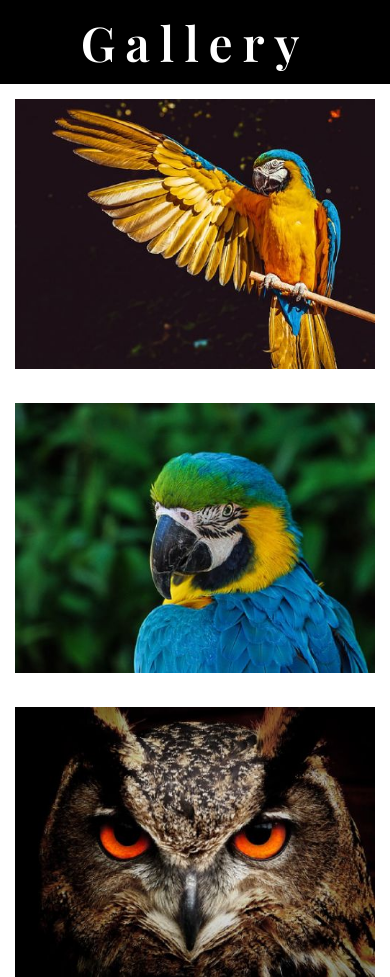
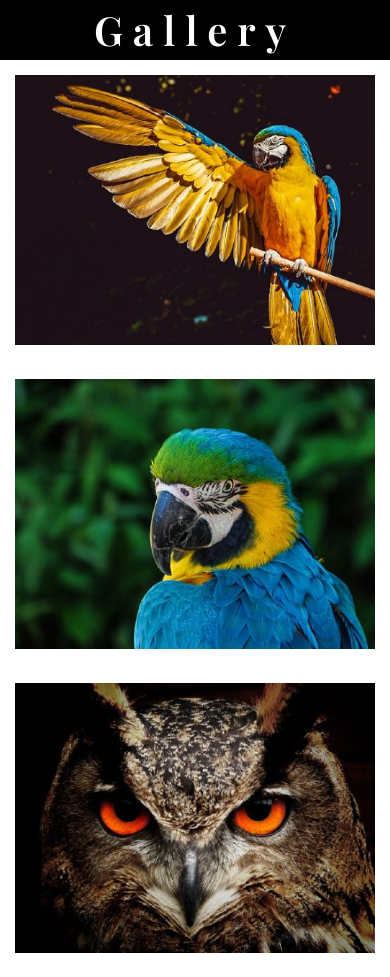
Before and after one commit to mczekajski/css-gallery, a plain HTML site: page index.html in a window 390 px wide. Shown: the top 977 px of the page. Drawn offline with nearby package versions, Linux system fonts and the light colour scheme.

Commit message:
Fix CSS - header visibility on mobile

```diff
--- a/css/style.css
+++ b/css/style.css
@@ -13,9 +13,9 @@ body {
 h1 {
     font-family: 'Playfair Display', serif;
     font-size: 3em;
-    flex-basis: 10vh;
+    flex-basis: 1.5em;
     text-align: center;
-    line-height: 10vh;
+    line-height: 1.5em;
     background-color: #000;
     color: white;
     letter-spacing: 10px;
@@ -48,12 +48,18 @@ section a img:hover {
         flex-basis: 50%;
         padding: 50px;
     }
+    h1 {
+        font-size: 3em;
+    }
 }
 
 @media (max-width: 1024px) {
     section>a {
         flex-basis: 50%;
         padding: 30px;
+    }
+    h1 {
+        font-size: 3em;
     }
 }
 
@@ -62,11 +68,17 @@ section a img:hover {
         flex-basis: 50%;
         padding: 15px;
     }
+    h1 {
+        font-size: 2.5em;
+    }
 }
 
-@media (max-width: 640px) {
+@media (max-width: 400px) {
     section>a {
         flex-basis: 100%;
         padding: 15px;
     }
+    h1 {
+        font-size: 2.5em;
+    }
 }
```
